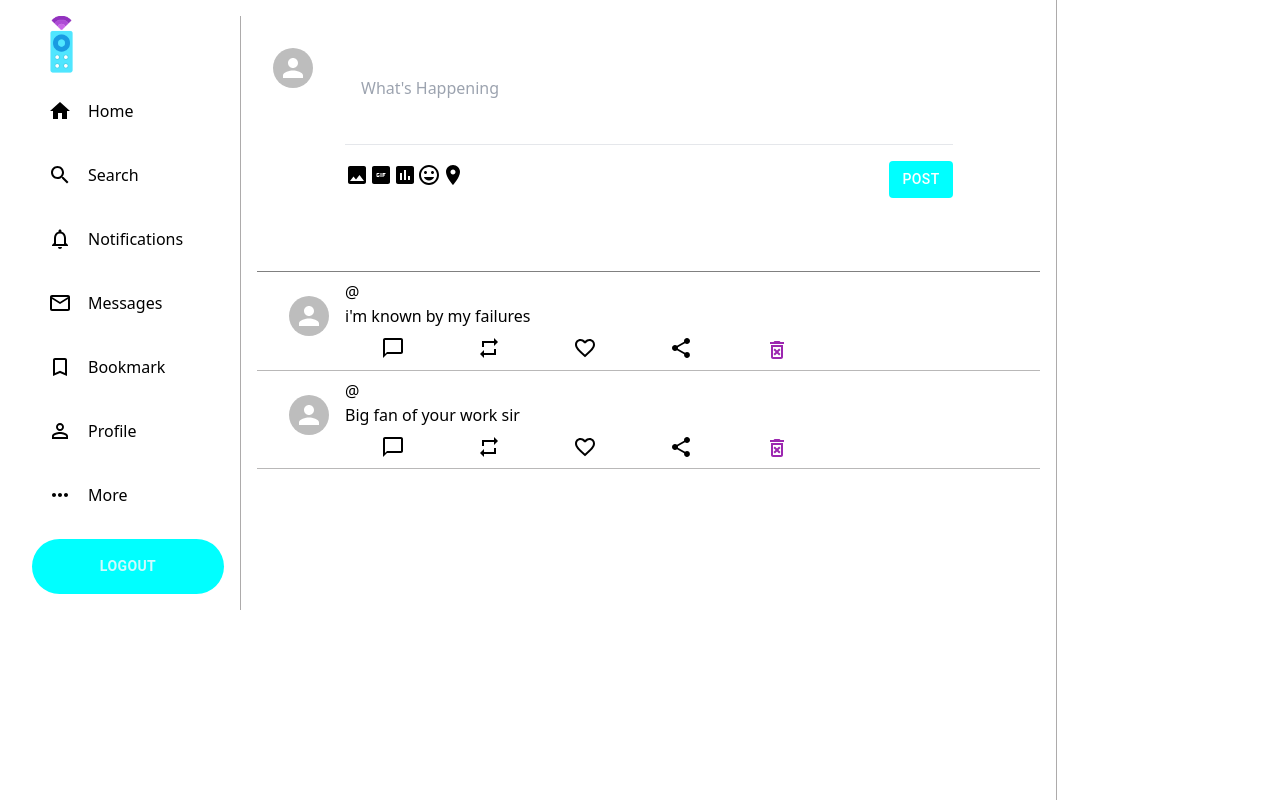
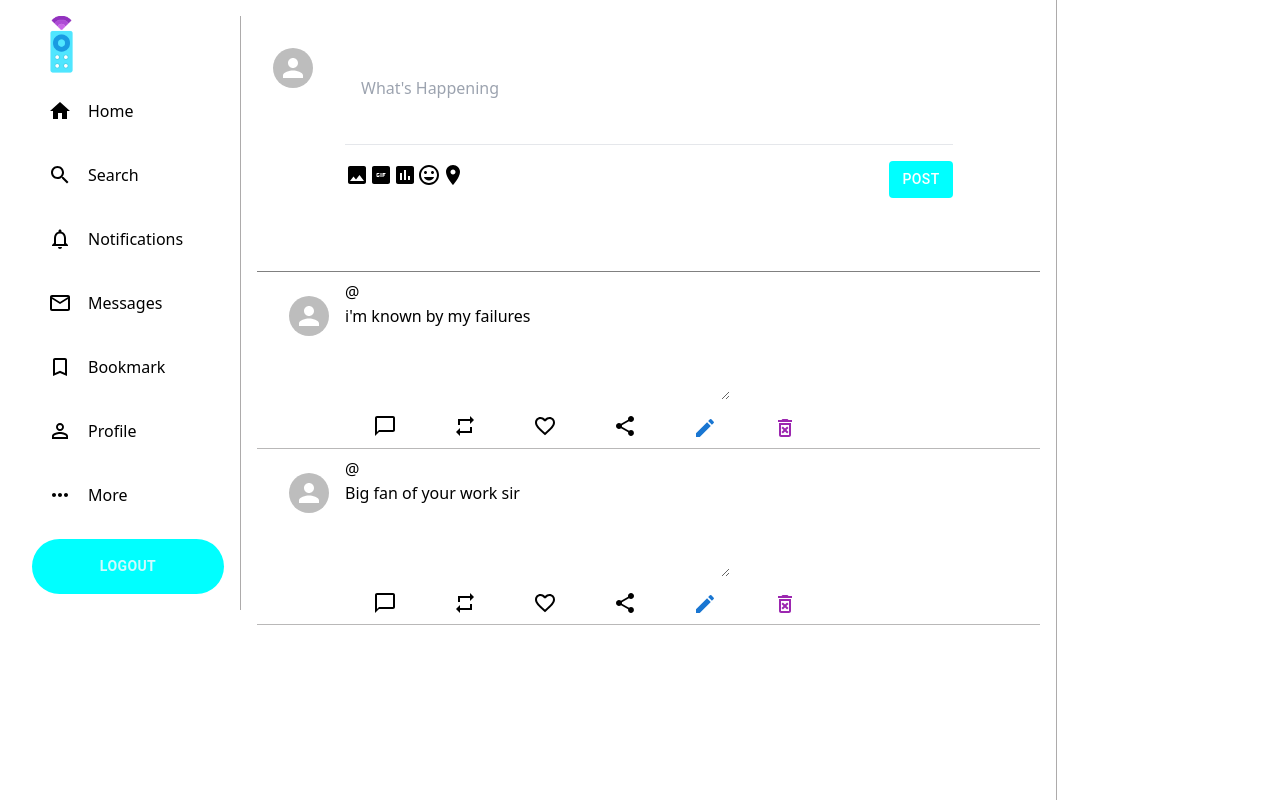
Before and after one commit to sahitm/Remoter-Social-Media, a React (Vite) app: page /home in a window 1280 px wide. Built offline with nearby package versions, Linux system fonts and the light colour scheme.

Commit message:
feat - edit post data

```diff
--- a/src/Dasboard/D-components/Feed.jsx
+++ b/src/Dasboard/D-components/Feed.jsx
@@ -18,9 +18,9 @@ function Feed() {
 
       {
       postData ?
-                postData.map(post => <Post text={post.contents} />)
+                postData.map(post => <Post text={post} />)
               :
-                initialData.map(post => <Post text={post.contents} />)}
+                initialData.map(post => <Post text={post} />)}
 
     </div>
   )
--- a/src/Dasboard/D-components/Post.css
+++ b/src/Dasboard/D-components/Post.css
@@ -19,3 +19,7 @@
     margin-top: 0.5rem;
     justify-content: space-around;
 }
+
+/* textarea{
+    outline: none;
+} */
--- a/src/Dasboard/D-components/Post.jsx
+++ b/src/Dasboard/D-components/Post.jsx
@@ -1,14 +1,46 @@
 import { Avatar } from '@mui/material'
 import React from 'react'
+import { useRef } from 'react'
 import './Post.css'
 import ChatBubbleOutlineIcon from '@mui/icons-material/ChatBubbleOutline';
 import RepeatIcon from '@mui/icons-material/Repeat';
 import FavoriteBorderIcon from '@mui/icons-material/FavoriteBorder';
 import ShareIcon from '@mui/icons-material/Share';
+import EditIcon from '@mui/icons-material/Edit';
 import DeleteForeverOutlinedIcon from '@mui/icons-material/DeleteForeverOutlined';
+import {Button} from '@mui/material';
+import {Context} from '../../Context/Context'
 
 
 function Post({text}) {
+
+  const {postData , SetPostData} = React.useContext(Context)
+
+  function delPost(){
+    SetPostData(prevPostData => prevPostData.filter(post => post.postID !== text.postID))
+    console.log('clicked')
+    console.log(postData)
+    localStorage.setItem('postdata',JSON.stringify([...postData]))
+  }
+
+  const testContent = text.contents
+  const [postInput,SetPostInput] = React.useState(testContent)
+  const [isUpdate, SetIsUpdate] = React.useState(false)
+  const [textInput , SetTextInput] = React.useState('')
+  const textRef = useRef()
+
+  function updatePost(){
+    {!isUpdate && textRef.current.focus()}
+    SetIsUpdate(!isUpdate)
+  }
+
+  function update(){
+    console.log(textInput)
+    SetPostData(prevPostData => prevPostData.map(post => post.postID == text.postID ? post.contents = `${textInput}` : post
+    ))
+    localStorage.setItem('postdata',JSON.stringify([...postData]))
+    SetIsUpdate(!isUpdate)
+  }
 
   return (
     <div className='post'>
@@ -22,17 +54,22 @@ function Post({text}) {
                     <span>@</span>
                 </h3>
             </div>
-            <div className='post--desc'>
-                {text}
-            </div>
+            <textarea className='post--desc' name="" id="" cols="40" rows="4" ref={textRef} onChange={(event) => SetTextInput(event.target.value)}>
+                {postInput}
+            </textarea>
+            { isUpdate && <Button onClick={update}>Update</Button>}
             <div className='post--footer'>
                 <ChatBubbleOutlineIcon />
                 <RepeatIcon />
                 <FavoriteBorderIcon />
                 <ShareIcon />
-                <div style={{cursor:"pointer"}}>
+                <div style={{cursor:"pointer"}} onClick={updatePost}>
+                    <EditIcon color='primary'/>
+                </div>
+                <div style={{cursor:"pointer"}} onClick={delPost}>
                     <DeleteForeverOutlinedIcon color='secondary'/>
                 </div>
+
             </div>
         </div>
 
```
